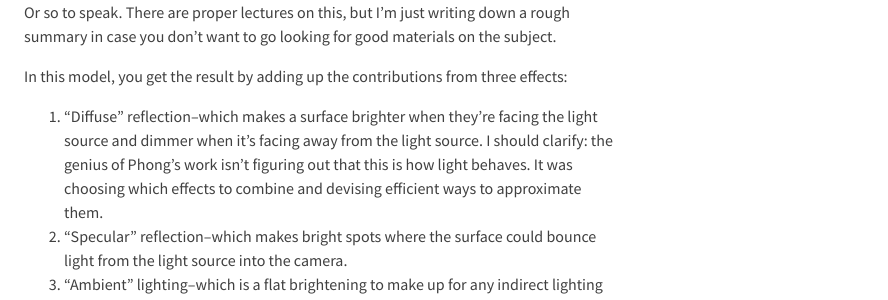
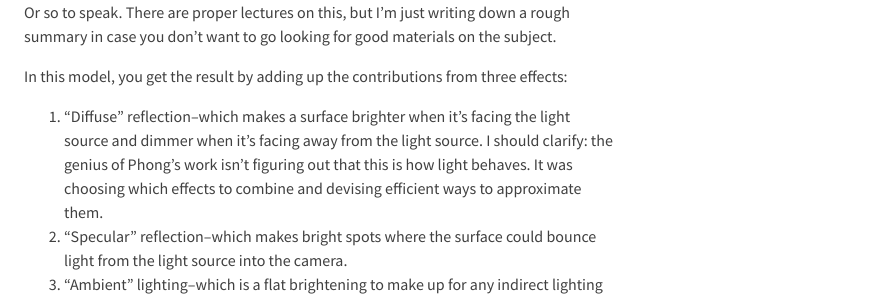
Before and after one commit to wh0/wh0.github.io, a Jekyll site: the page built from _posts/2021-04-25-glitter.md, in a window 1280 px wide and 900 px high, scrolled down 1391 px. Shown: the part 154-454 px from the top of the window, without its empty margins (0-888 px from the left). Built offline with Jekyll 4.4.1, drawn with Linux system fonts in a browser that asks for light colours.

Commit message:
Update 2021-04-25-glitter.md

```diff
--- a/_posts/2021-04-25-glitter.md
+++ b/_posts/2021-04-25-glitter.md
@@ -76,7 +76,7 @@ case you don't want to go looking for good materials on the subject.
 In this model, you get the result by adding up the contributions from three
 effects:
 
-1. "Diffuse" reflection--which makes a surface brighter when they're facing the
+1. "Diffuse" reflection--which makes a surface brighter when it's facing the
    light source and dimmer when it's facing away from the light source.
    I should clarify: the genius of Phong's work isn't figuring out that
    this is how light behaves.
```
